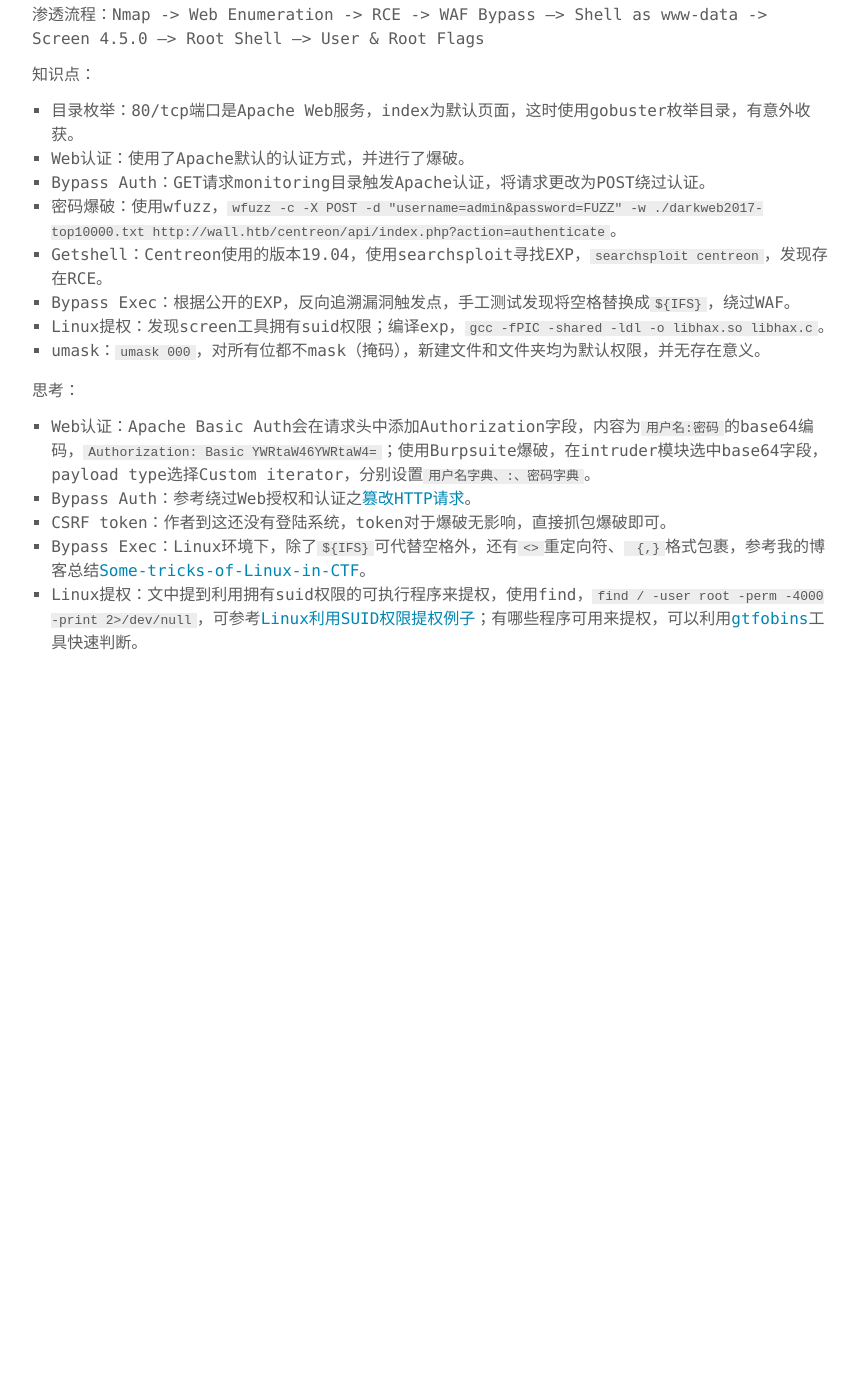
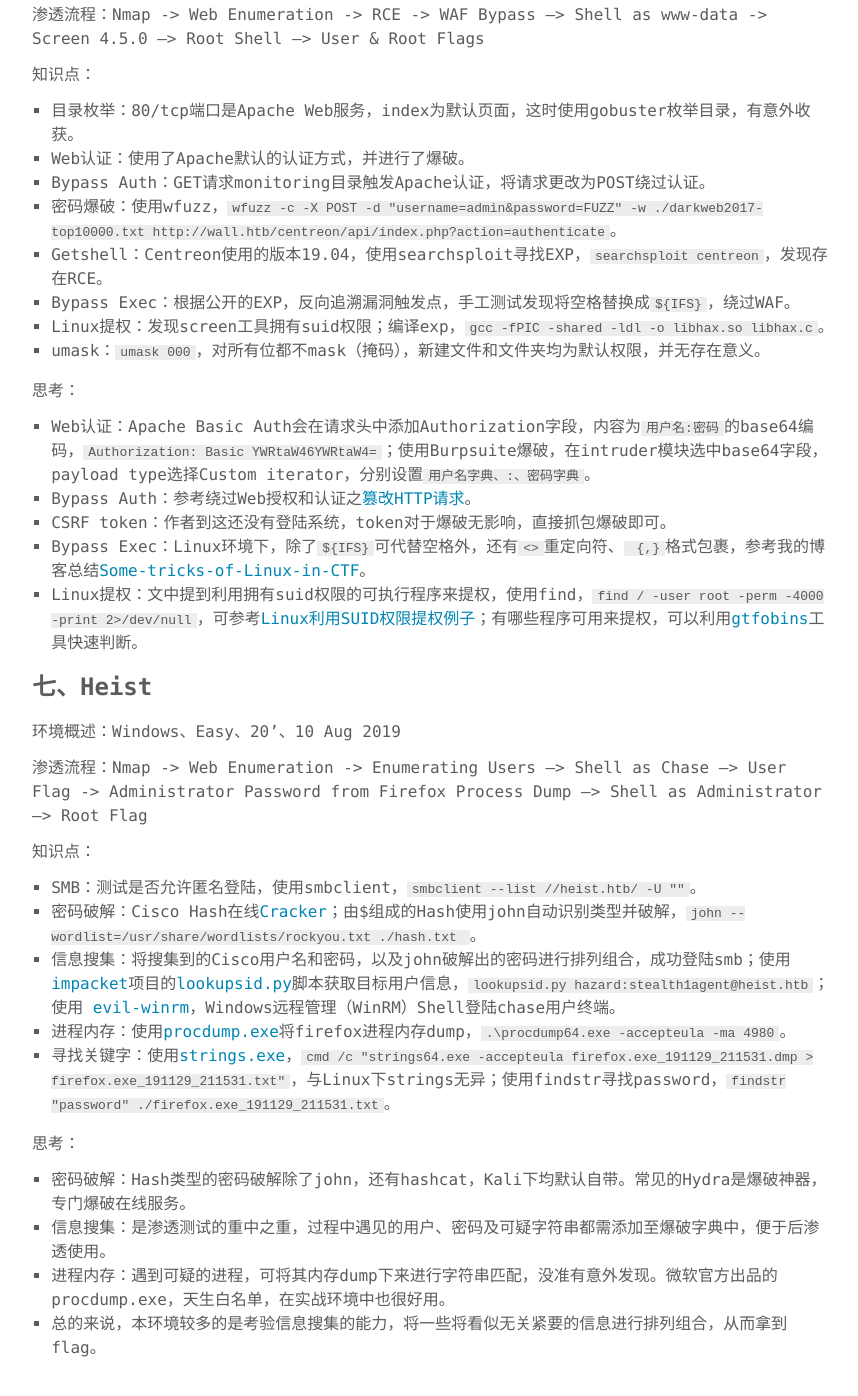
Before and after one commit to SewellDinG/sewellding.github.io, a Jekyll site: the page built from _posts/2020-02-06-《Write-ups for 0xrick's hack-the-box》学习备忘录.md, in a window 1280 px wide and 1400 px high, scrolled down 3582 px. Shown: the top 1396 px of the window, without its empty margins (207-1065 px from the left). Built offline with Jekyll 4.4.1, drawn with Linux system fonts in a browser that asks for light colours; before the commit the page ends 4277 px from its top, so only the background shows below that.

Commit message:
Add Write-ups for 0xrick's hack-the-box(#7)

```diff
--- a/_posts/2020-02-06-《Write-ups for 0xrick's hack-the-box》学习备忘录.md
+++ b/_posts/2020-02-06-《Write-ups for 0xrick's hack-the-box》学习备忘录.md
@@ -140,3 +140,24 @@
 - CSRF token：作者到这还没有登陆系统，token对于爆破无影响，直接抓包爆破即可。
 - Bypass Exec：Linux环境下，除了`${IFS}`可代替空格外，还有`<>`重定向符、` {,}`格式包裹，参考我的博客总结[Some-tricks-of-Linux-in-CTF](https://ai-sewell.me/2017/Some-tricks-of-Linux-in-CTF)。
 - Linux提权：文中提到利用拥有suid权限的可执行程序来提权，使用find，`find / -user root -perm -4000 -print 2>/dev/null`，可参考[Linux利用SUID权限提权例子]([https://ai-sewell.me/2018/Linux-%E5%88%A9%E7%94%A8-SUID%E6%9D%83%E9%99%90-%E6%8F%90%E6%9D%83%E4%BE%8B%E5%AD%90/](https://ai-sewell.me/2018/Linux-利用-SUID权限-提权例子/))；有哪些程序可用来提权，可以利用[gtfobins](https://gtfobins.github.io/)工具快速判断。
+
+### 七、Heist
+
+环境概述：Windows、Easy、20'、10 Aug 2019
+
+渗透流程：Nmap -> Web Enumeration -> Enumerating Users –> Shell as Chase –> User Flag -> Administrator Password from Firefox Process Dump –> Shell as Administrator –> Root Flag
+
+知识点：
+
+- SMB：测试是否允许匿名登陆，使用smbclient，`smbclient --list //heist.htb/ -U ""`。
+- 密码破解：Cisco Hash在线[Cracker](https://www.ifm.net.nz/cookbooks/passwordcracker.html)；由$组成的Hash使用john自动识别类型并破解，`john --wordlist=/usr/share/wordlists/rockyou.txt ./hash.txt `。
+- 信息搜集：将搜集到的Cisco用户名和密码，以及john破解出的密码进行排列组合，成功登陆smb；使用[impacket](https://github.com/SecureAuthCorp/impacket)项目的[lookupsid.py](https://github.com/SecureAuthCorp/impacket/blob/master/examples/lookupsid.py)脚本获取目标用户信息，`lookupsid.py hazard:stealth1agent@heist.htb`；使用[ evil-winrm](https://github.com/Hackplayers/evil-winrm)，Windows远程管理（WinRM）Shell登陆chase用户终端。
+- 进程内存：使用[procdump.exe](https://docs.microsoft.com/en-us/sysinternals/downloads/procdump)将firefox进程内存dump，`.\procdump64.exe -accepteula -ma 4980`。
+- 寻找关键字：使用[strings.exe](https://docs.microsoft.com/en-us/sysinternals/downloads/strings)，`cmd /c "strings64.exe -accepteula firefox.exe_191129_211531.dmp > firefox.exe_191129_211531.txt"`，与Linux下strings无异；使用findstr寻找password，`findstr "password" ./firefox.exe_191129_211531.txt`。
+
+思考：
+
+- 密码破解：Hash类型的密码破解除了john，还有hashcat，Kali下均默认自带。常见的Hydra是爆破神器，专门爆破在线服务。
+- 信息搜集：是渗透测试的重中之重，过程中遇见的用户、密码及可疑字符串都需添加至爆破字典中，便于后渗透使用。
+- 进程内存：遇到可疑的进程，可将其内存dump下来进行字符串匹配，没准有意外发现。微软官方出品的procdump.exe，天生白名单，在实战环境中也很好用。
+- 总的来说，本环境较多的是考验信息搜集的能力，将一些将看似无关紧要的信息进行排列组合，从而拿到flag。
```
